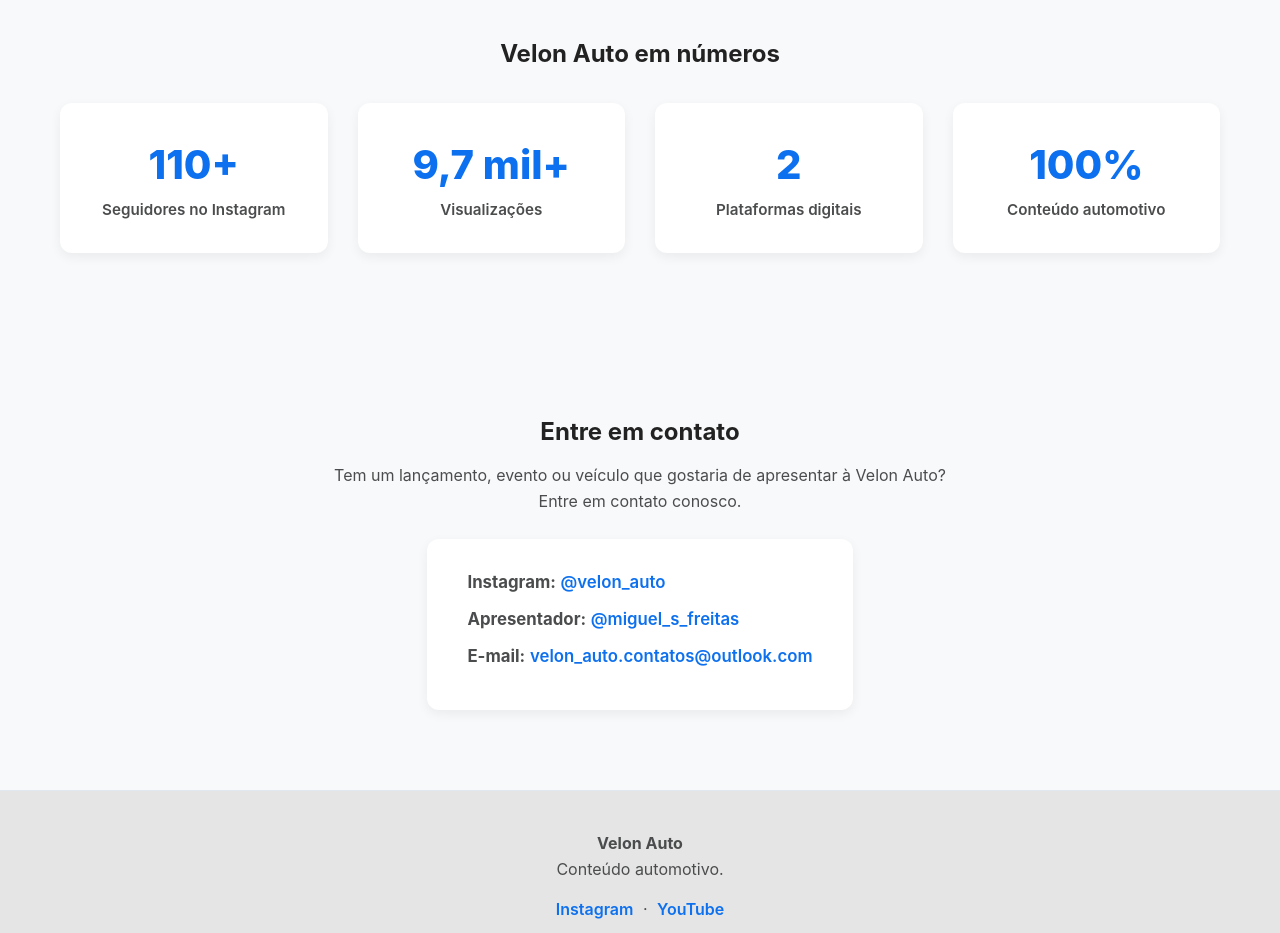
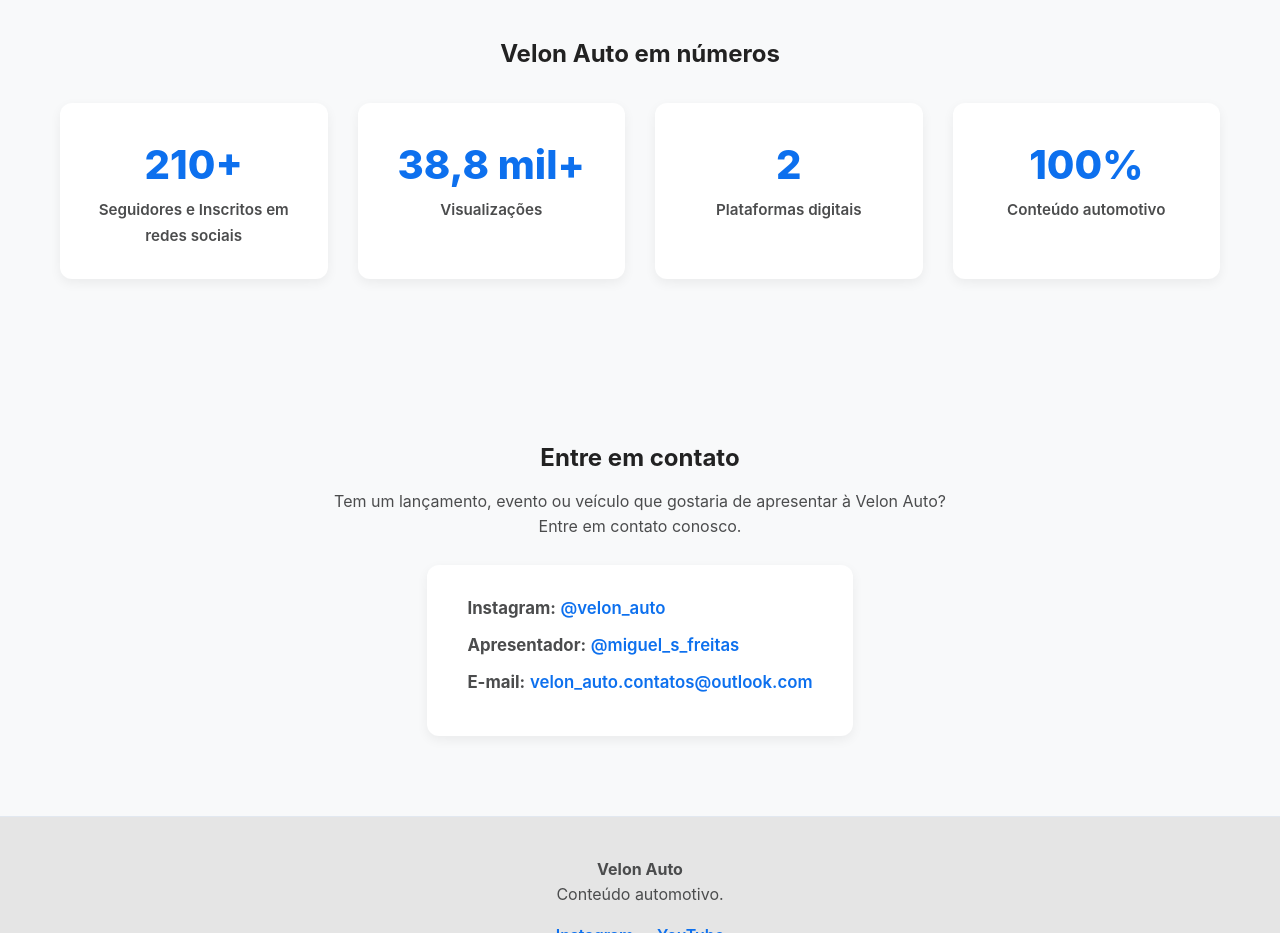
Before and after one commit to MiguelSFreitas/Velon-Auto, a plain HTML site: page index.html in a window 1280 px wide. Shown: the part 3300-4233 px from the top of the page. Drawn offline with Linux system fonts and the light colour scheme; files whose address does not match are found by name.

Commit message:
Atualizar o index.html atualizou

```diff
--- a/index.html
+++ b/index.html
@@ -156,11 +156,11 @@
             <h2>Velon Auto em números</h2>
             <div class="stats-grid">
                 <div class="stat-item">
-                    <span class="stat-number">110+</span>
-                    <span class="stat-label">Seguidores no Instagram</span>
+                    <span class="stat-number">210+</span>
+                    <span class="stat-label">Seguidores e Inscritos em redes sociais </span>
                 </div>
                 <div class="stat-item">
-                    <span class="stat-number">9,7 mil+</span>
+                    <span class="stat-number">38,8 mil+</span>
                     <span class="stat-label">Visualizações</span>
                 </div>
                 <div class="stat-item">
```
